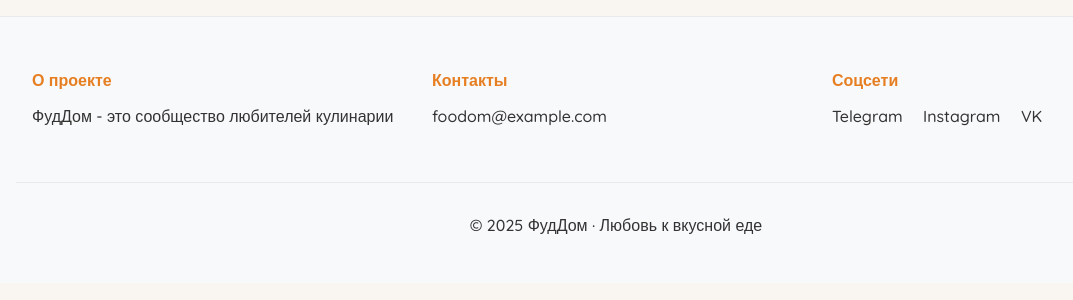
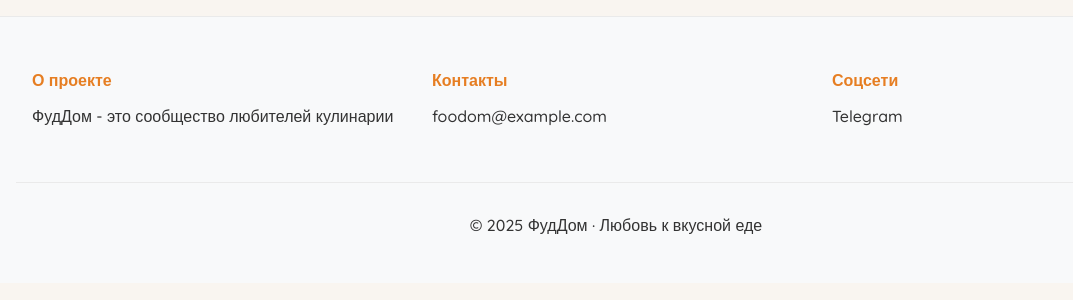
Before and after one commit to Backer01/food-dom, a Flask app: page /dashboard in a window 1280 px wide. Shown: the part 199-499 px from the top of the page, without its empty margins (24-1097 px from the left). Run offline with Flask 3, Linux system fonts and the light colour scheme; the visitor is signed in with stand-in values (Sample User, id 1); data comes from the database, SQL or seed files in the repository; data that the repository does not hold is empty; some libraries are stand-ins or nearby versions.

Commit message:
Слегка обновил футер

```diff
--- a/templates/base.html
+++ b/templates/base.html
@@ -44,8 +44,6 @@
                 <h4>Соцсети</h4>
                 <div class="social-links">
                     <a href="https://sidofon.t.me">Telegram</a>
-                    <a href="#">Instagram</a>
-                    <a href="#">VK</a>
                 </div>
             </div>
             <div class="footer-copyright">
```
